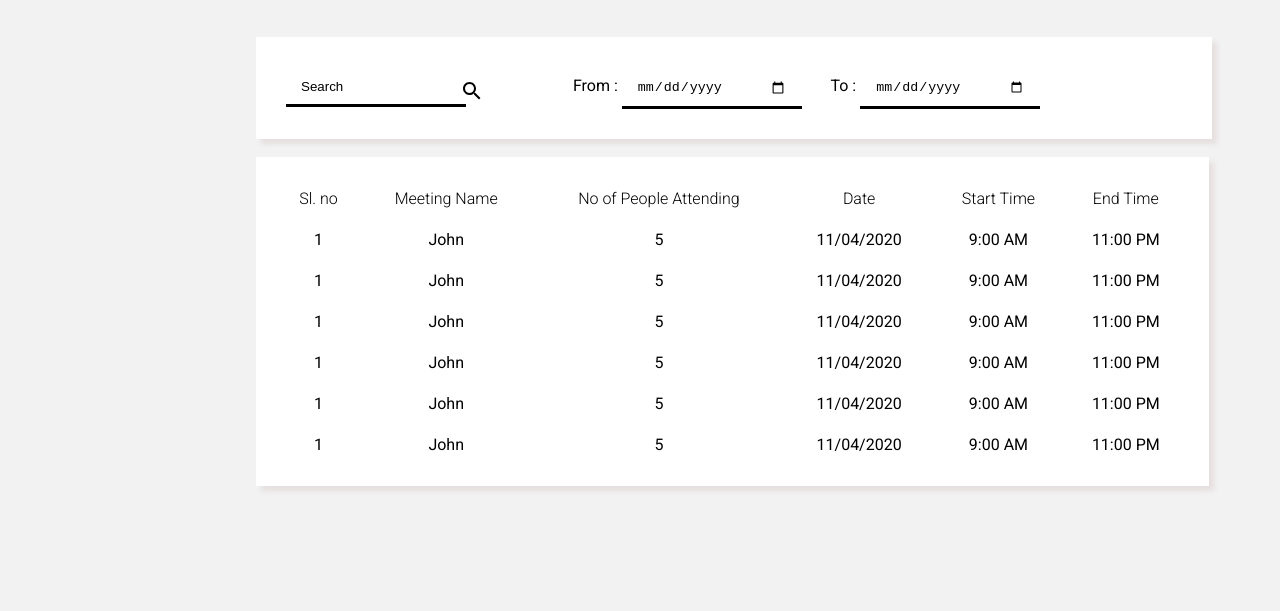
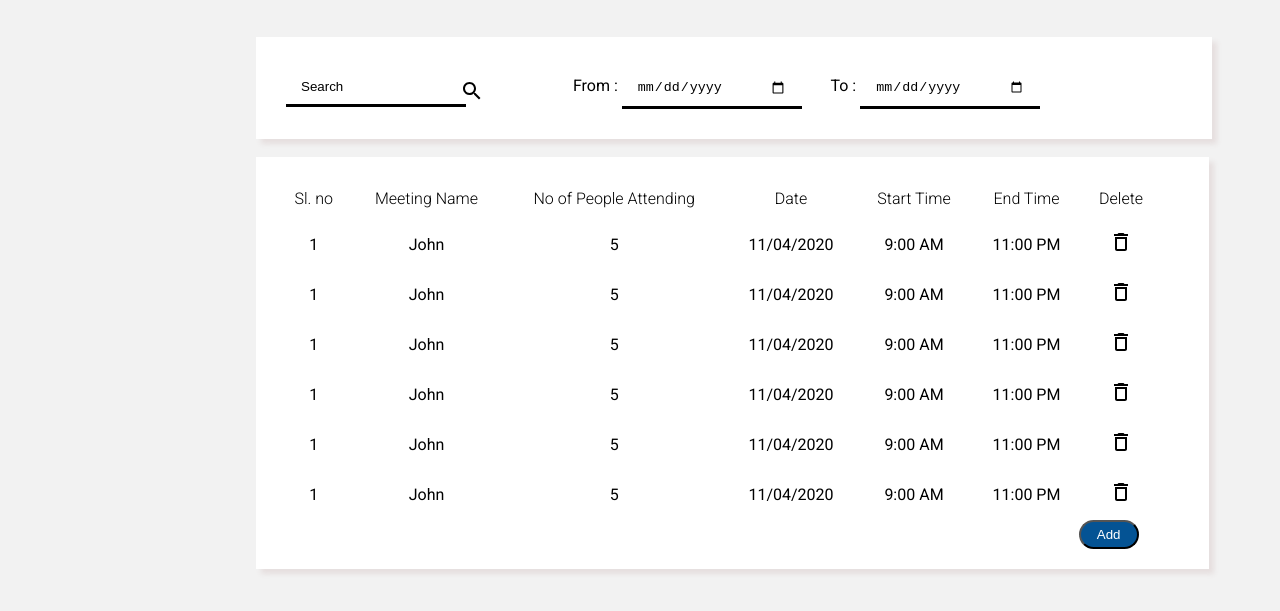
Before and after one commit to AyushRanjan18/Mayadata, a plain HTML site: page index.html in a window 1280 px wide. Shown: the part 163-774 px from the top of the page. Drawn offline with nearby package versions, Linux system fonts and the light colour scheme.

Commit message:
Final commit

```diff
--- a/index.html
+++ b/index.html
@@ -37,13 +37,14 @@
                     <th>Date</th>
                     <th>Start Time </th>
                     <th>End Time</th>
+                    <th>Delete</th>
                 </tr>
 
                 <tbody id="myTable">
 
                 </tbody>
             </table>
-
+            <button type="submit">Add</button>
             <script>
                 var myArray = [
                 { "Sl_no" : "1","Meeting_Name" : "John", "No_of_People_Attending" : "5" ,"Date" : "11/04/2020","Start_time" : "9:00 AM","End_Time" : "11:00 PM"},
@@ -69,6 +70,7 @@
                                         <td>${data[i].Date}</td>
                                         <td>${data[i].Start_time}</td>
                                         <td>${data[i].End_Time}</td>
+                                        <td><svg xmlns="http://www.w3.org/2000/svg" height="24px" viewBox="0 0 24 24" width="24px" fill="#000000"><path d="M0 0h24v24H0V0z" fill="none"/><path d="M6 19c0 1.1.9 2 2 2h8c1.1 0 2-.9 2-2V7H6v12zM8 9h8v10H8V9zm7.5-5l-1-1h-5l-1 1H5v2h14V4h-3.5z"/></svg><td>
                                   </tr>`
                         table.innerHTML += row
 
--- a/styles.css
+++ b/styles.css
@@ -167,3 +167,12 @@ table td{
     padding: 10px;
     text-align: center;
 }
+button{
+  float: right;
+  margin-right: 50px;
+  padding: 5px;
+  background-color: rgb(4, 83, 148);
+  color: white;
+  width: 60px;
+  border-radius: 20px;
+}
```
